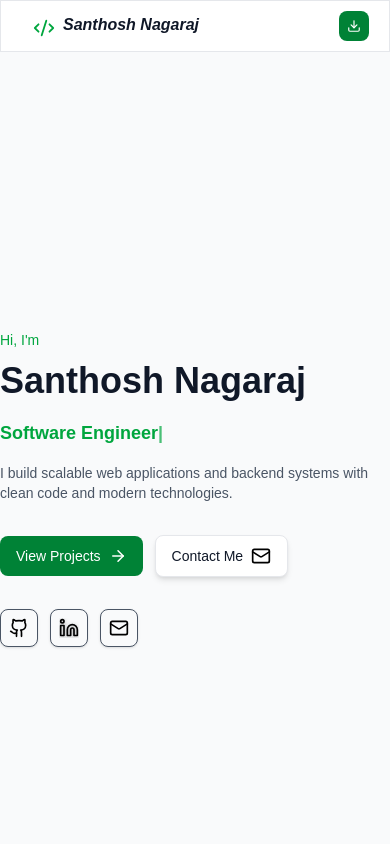
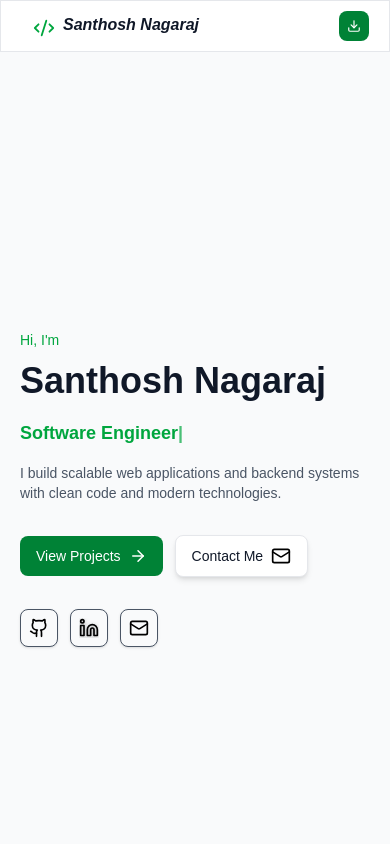
Before and after one commit to santhoshnagaraj-info/My-Portfolio, a Next.js app: page / in a window 390 px wide. Shown: the top 844 px of the page. Built offline with nearby package versions, Linux system fonts and the light colour scheme.

Commit message:
Aligning in Hero file for mobile users.

```diff
--- a/src/components/Hero.tsx
+++ b/src/components/Hero.tsx
@@ -7,7 +7,7 @@ import SocialLink from "@/utils/SocialLink";
 export default function Hero() {
   return (
     <section id="home" className="w-full bg-gray-50 min-h-screen flex items-center">
-      <div className="max-w-7xl w-full mx-auto sm:p-6 lg:px-9 py-16 pt-24 -mb-15 sm:pt-28 sm:pb-4 lg:pt-20 lg:-pb-13">
+      <div className="max-w-7xl w-full mx-auto sm:p-6 px-5 lg:px-9 py-16 pt-24 -mb-15 sm:pt-23 sm:-pb-15 lg:pt-20 lg:-pb-13">
 
         <div className="grid grid-cols-1 md:grid-cols-2 gap-10 lg:gap-16 items-center">
 
```
